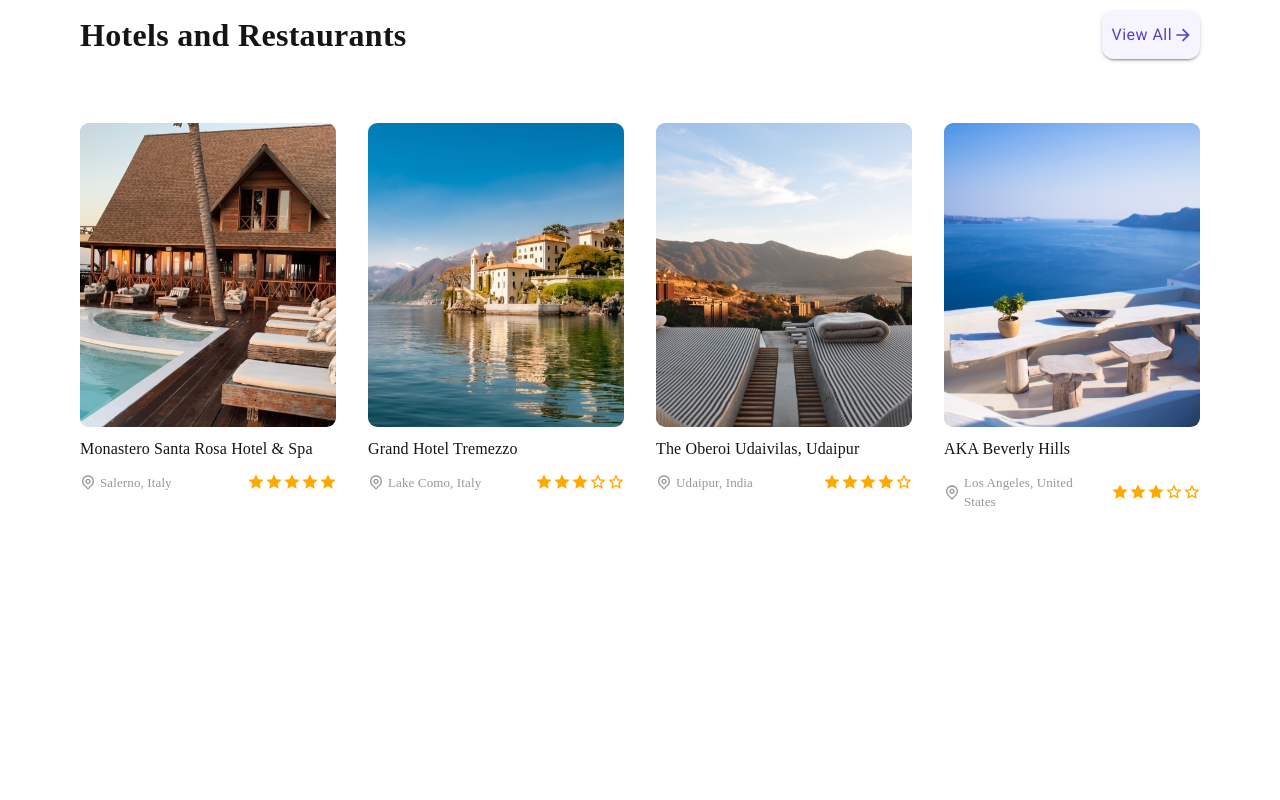
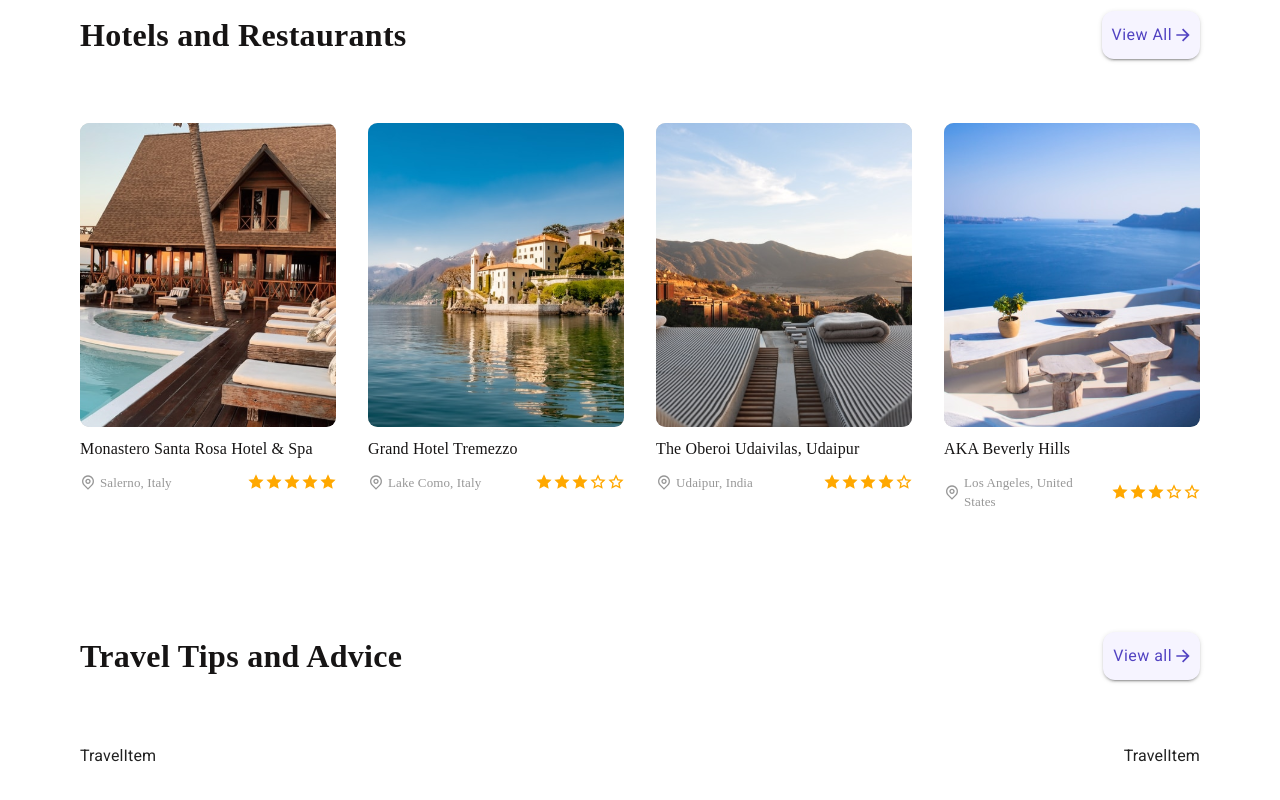
Before and after one commit to DevJaimeSantiago/9_Travel_Website_MUI, a React (Vite) app: page / in a window 1280 px wide. Shown: the part 1373-2173 px from the top of the page. Before the commit the page ends 2005 px from the top, so only its background shows below. Built offline with nearby package versions, Linux system fonts and the light colour scheme.

Commit message:
feat: Agregado el componente Travel

```diff
--- a/src/App.jsx
+++ b/src/App.jsx
@@ -2,6 +2,7 @@
 import Hero from "./components/hero/Hero";
 import Destinations from "./components/destinations/Destinations";
 import HotelAndRestaurants from "./components/hotels-and-restaurants/HotelAndRestaurants";
+import Travel from "./components/travel/Travel";
 
 const App = () => {
 	return (
@@ -9,6 +10,7 @@ const App = () => {
 			<Hero />
 			<Destinations />
 			<HotelAndRestaurants />
+			<Travel />
 		</>
 	);
 };
--- /dev/null
+++ b/src/components/travel-item/TravelItem.jsx
@@ -0,0 +1,11 @@
+const TravelItem = ({
+	image,
+	location,
+	text,
+	calendarText,
+	userText,
+	commentsText,
+}) => {
+	return <div>TravelItem</div>;
+};
+export default TravelItem;
--- /dev/null
+++ b/src/components/travel/Travel.jsx
@@ -0,0 +1,90 @@
+import { travelItems } from "../../data";
+
+// Components
+import SecondaryButton from "../secondary-button/SecondaryButton";
+import TravelItem from "../travel-item/TravelItem";
+
+// Components - Material UI
+import { Box, Container, Typography } from "@mui/material";
+
+const Travel = () => {
+	return (
+		<Container
+			disableGutters
+			maxWidth="xl"
+			sx={{
+				px: {
+					xs: 2,
+					sm: 5,
+					md: 10,
+				},
+				my: 15,
+			}}
+		>
+			<Box
+				sx={{
+					display: "flex",
+					justifyContent: "space-between",
+					mb: 8,
+					flexDirection: {
+						xs: "column",
+						md: "row",
+					},
+					alignItems: "center",
+					textAlign: {
+						xs: "center",
+						md: "left",
+					},
+					gap: 2,
+				}}
+			>
+				<Typography
+					sx={{
+						fontFamily: "Poppins",
+						fontWeight: "600",
+						fontSize: "32px",
+						color: "#161414",
+						width: "fit-content",
+					}}
+				>
+					Travel Tips and Advice
+				</Typography>
+				<SecondaryButton text="View all" />
+			</Box>
+			<Box
+				sx={{
+					display: "flex",
+					gap: {
+						xs: 4,
+						lg: 2,
+					},
+					justifyContent: {
+						xs: "flex-start",
+						lg: "space-between",
+					},
+					flexDirection: {
+						xs: "column",
+						lg: "row",
+					},
+					alignItems: {
+						xs: "center",
+						lg: "flex-start",
+					},
+				}}
+			>
+				{travelItems.map((travelItem) => (
+					<TravelItem
+						key={travelItem.id}
+						image={travelItem.image}
+						location={travelItem.location}
+                        text={travelItem.text}
+                        calendarText={travelItem.calendarText}
+                        userText={travelItem.userText}
+                        commentsText={travelItem.commentsText}
+					/>
+				))}
+			</Box>
+		</Container>
+	);
+};
+export default Travel;
```
